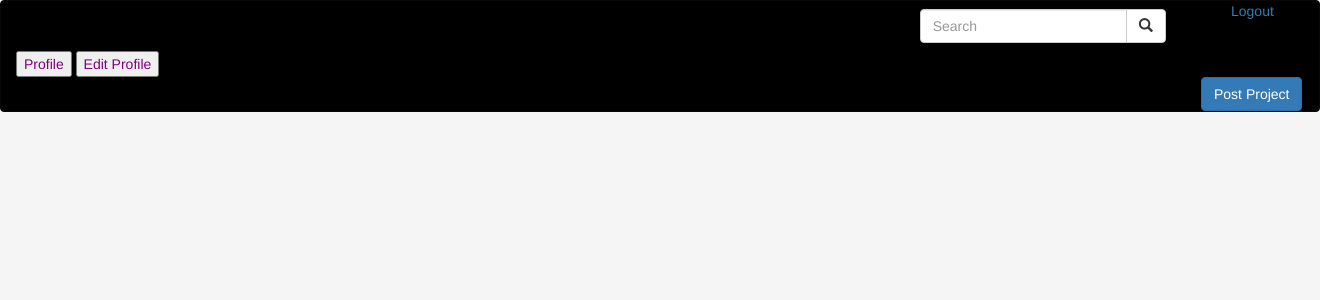
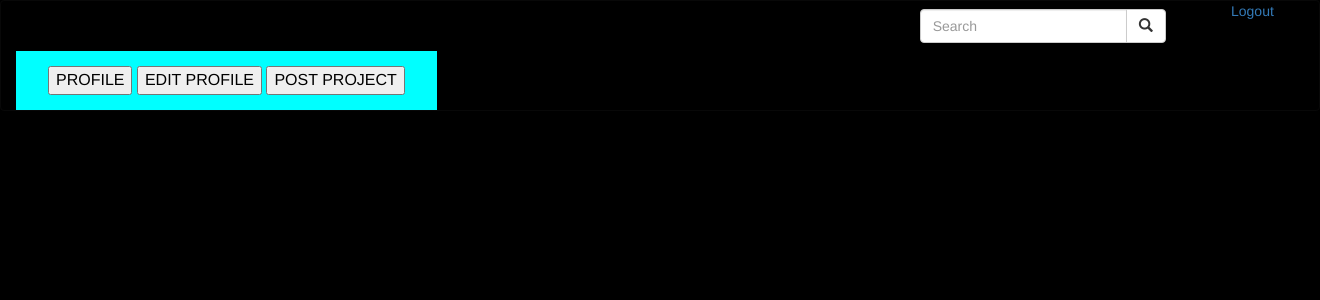
Before and after one commit to HannahChege/Awards, a Django app: page / in a window 1320 px wide. Shown: the top 300 px of the page. Run offline with Django 3.2, Linux system fonts and the light colour scheme; a user stored in the database is signed in; data that the repository does not hold is empty; some libraries are stand-ins or nearby versions.

Commit message:
Added the navbar

```diff
--- a/awards/templates/navbar.html
+++ b/awards/templates/navbar.html
@@ -30,14 +30,16 @@
               </div>
             </div>
             <div class="profiles">
-            <a href="/profile/{{user.id}}" style="color:purple;"><button>Profile</button></a>
-          <a href="/newprofile/" style="color:purple;"><button>Edit Profile</button></a>
+            <a href="/profile/{{user.id}}" style="color:black;"><button>PROFILE</button></a>
+          <a href="/newprofile/" style="color:black;"><button>EDIT PROFILE</button></a>
+          <a href="new/project"    style="color:black;"><button>POST PROJECT</button></a>
             <!-- <a href="/profile/" style="color:purple;"  style="margin-left:10px;"><button>Edit Profile</button></a>  -->
           </div>
   </div>
-  <div class="upload_project">
-    <a href="new/project"   style="margin-left:1200px"; class="btn btn-primary">Post Project</a>
-</div>
+  <!-- <div class="upload_project">
+    <a href="new/project"   style="margin-left:1200px"; style="background-color:aqua;">POST PROJECT</a>
+<h1 style="color:aqua;">AWARDS</h1>
+  </div> -->
 
 
 
@@ -47,6 +49,17 @@
 
 <style>
 body{
-      background-color:whitesmoke;
+      background-color:black;
     }
+
+.profiles{
+    background-color: aqua;
+    border: none;
+    color: black;
+    padding: 15px 32px;
+    text-align: center;
+    text-decoration: none;
+    display: inline-block;
+    font-size: 16px;
+}
 </style>
```
